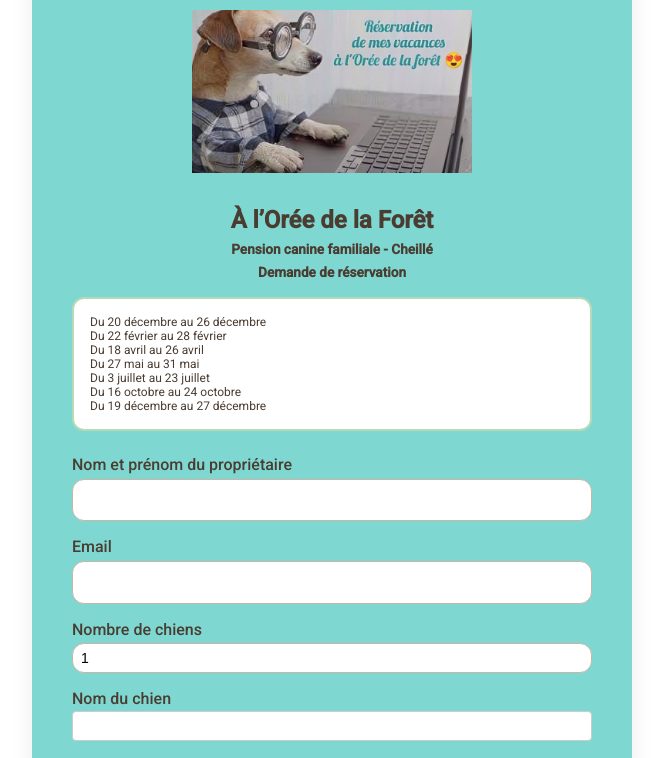
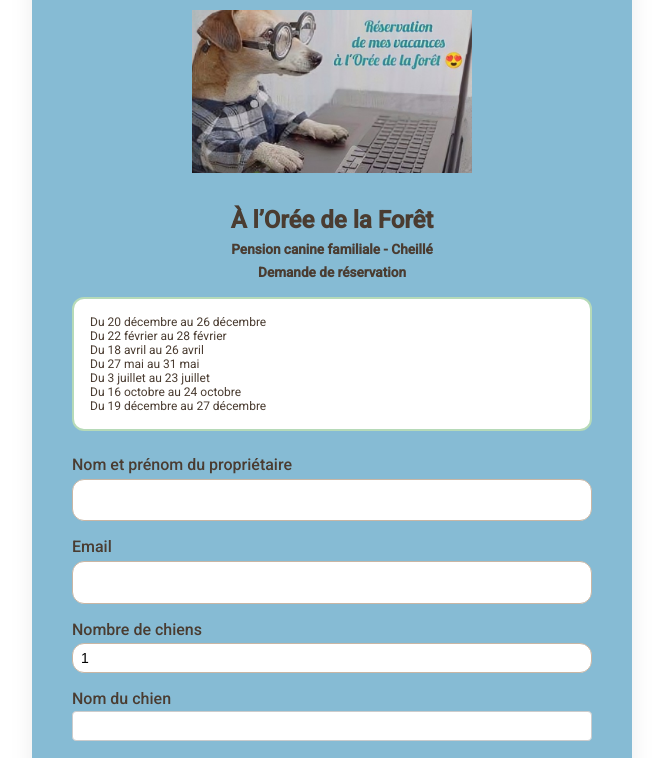
Before and after one commit to aloreedelaforet37/reservation-test, a plain HTML site: page index.html in a window 1280 px wide. Shown: the part 185-943 px from the top of the page, without its empty margins (308-971 px from the left). Drawn offline with nearby package versions, Linux system fonts and the light colour scheme.

Commit message:
Update style.css

```diff
--- a/style.css
+++ b/style.css
@@ -1,5 +1,5 @@
 :root {
-  --vert-clair: #7ed7d1;
+  --vert-clair: #86bbd4;
   --vert-fonce: #5c8a63;
   --brun-texte: #4a3c31;
 }
```
